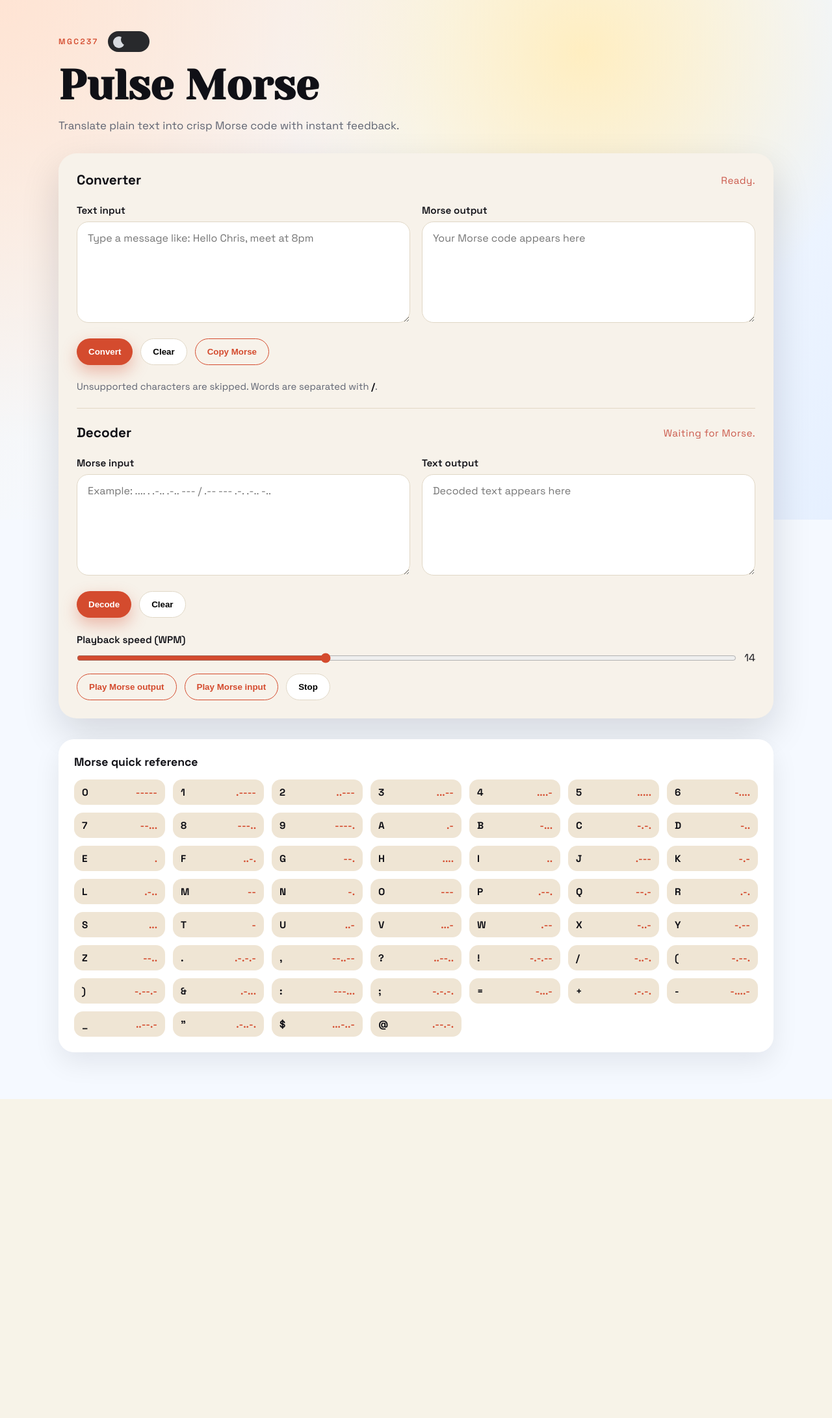
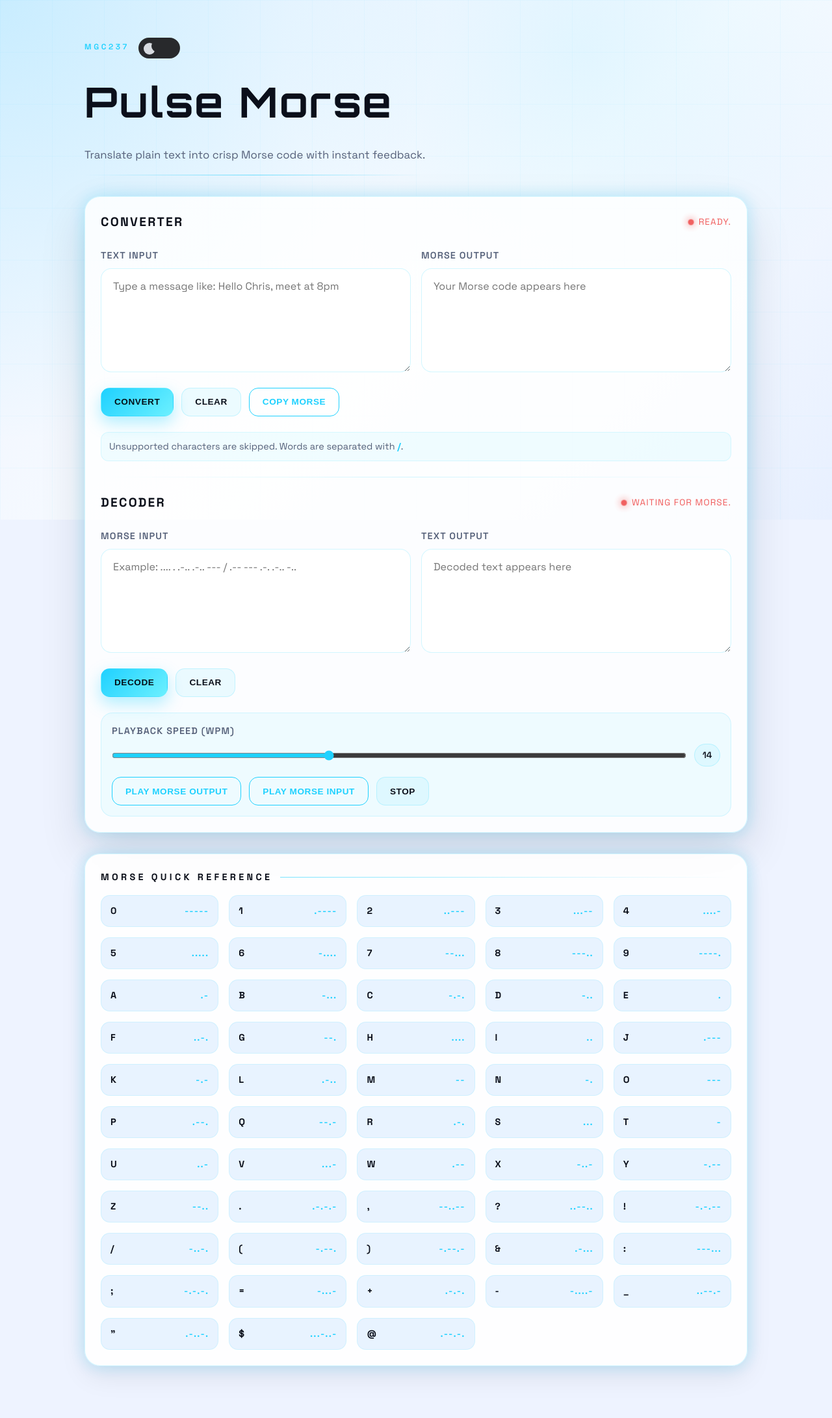
Before and after one commit to guimmamanna/Plus_Morse, a Flask app: page / in a window 1280 px wide. Shown: the whole page at 65% size. Before the commit the page ends 1692 px from the top, so only its background shows below. Run offline with Flask 3, Linux system fonts and the light colour scheme.

Commit message:
UI ammended

```diff
--- a/app/static/style.css
+++ b/app/static/style.css
@@ -1,37 +1,45 @@
-@import url("https://fonts.googleapis.com/css2?family=Space+Grotesk:wght@400;500;600;700&family=Yeseva+One&display=swap");
+@import url("https://fonts.googleapis.com/css2?family=Orbitron:wght@500;600;700&family=Space+Grotesk:wght@400;500;600;700&display=swap");
 
 :root {
   color-scheme: light;
-  --ink: #101016;
-  --muted: #5e6371;
-  --accent: #d44b2e;
-  --accent-dark: #b13b23;
-  --card: #f7f2ea;
-  --sand: #efe5d4;
-  --sky: #f5f9ff;
-  --surface: #ffffff;
-  --border: #e0d7c6;
-  --bg-gradient: radial-gradient(circle at top left, #ffe4d4 0%, transparent 45%),
-    radial-gradient(circle at 70% 10%, #ffeec1 0%, transparent 40%),
-    linear-gradient(135deg, #f7f2ea 0%, #f5f9ff 45%, #e6f0ff 100%);
-  --shadow: 0 24px 60px rgba(16, 16, 22, 0.14);
+  --ink: #0b0f1a;
+  --muted: #556079;
+  --accent: #1fd1ff;
+  --accent-dark: #0fb1dd;
+  --card: rgba(255, 255, 255, 0.82);
+  --sand: rgba(230, 242, 255, 0.9);
+  --sky: #eef3ff;
+  --surface: rgba(255, 255, 255, 0.9);
+  --border: rgba(31, 209, 255, 0.2);
+  --grid: rgba(31, 209, 255, 0.08);
+  --glow: 0 0 24px rgba(31, 209, 255, 0.25);
+  --bg-gradient: radial-gradient(circle at top left, rgba(31, 209, 255, 0.18) 0%, transparent 45%),
+    radial-gradient(circle at 70% 10%, rgba(111, 219, 255, 0.15) 0%, transparent 40%),
+    linear-gradient(135deg, #eef3ff 0%, #f7fbff 55%, #e8f0ff 100%);
+  --shadow: 0 30px 70px rgba(12, 26, 52, 0.14);
+  --space-1: 8px;
+  --space-2: 16px;
+  --space-3: 24px;
+  --space-4: 32px;
 }
 
 body.theme-dark {
   color-scheme: dark;
-  --ink: #f3f2f0;
-  --muted: #b7b3ae;
-  --accent: #ff8a5b;
-  --accent-dark: #f07044;
-  --card: #1e1a16;
-  --sand: #2b2420;
-  --sky: #0f0d0c;
-  --surface: #15110e;
-  --border: #3a2f28;
-  --bg-gradient: radial-gradient(circle at top left, rgba(255, 138, 91, 0.25) 0%, transparent 45%),
-    radial-gradient(circle at 70% 10%, rgba(255, 214, 128, 0.2) 0%, transparent 40%),
-    linear-gradient(135deg, #1c1714 0%, #0f0d0c 45%, #121416 100%);
-  --shadow: 0 24px 60px rgba(0, 0, 0, 0.45);
+  --ink: #e8f1ff;
+  --muted: #9fb1d1;
+  --accent: #2de2ff;
+  --accent-dark: #1cc1da;
+  --card: rgba(12, 18, 32, 0.85);
+  --sand: rgba(20, 32, 52, 0.9);
+  --sky: #070b14;
+  --surface: rgba(10, 16, 28, 0.9);
+  --border: rgba(45, 226, 255, 0.2);
+  --grid: rgba(45, 226, 255, 0.1);
+  --glow: 0 0 26px rgba(45, 226, 255, 0.35);
+  --bg-gradient: radial-gradient(circle at top left, rgba(45, 226, 255, 0.22) 0%, transparent 45%),
+    radial-gradient(circle at 70% 10%, rgba(125, 210, 255, 0.18) 0%, transparent 40%),
+    linear-gradient(135deg, #070b14 0%, #0a1020 55%, #0d1226 100%);
+  --shadow: 0 30px 70px rgba(0, 0, 0, 0.55);
 }
 
 * {
@@ -47,6 +55,7 @@ body {
   min-height: 100vh;
   display: flex;
   justify-content: center;
+  line-height: 1.6;
 }
 
 .background {
@@ -56,17 +65,28 @@ body {
   z-index: -1;
 }
 
+.background::before {
+  content: "";
+  position: absolute;
+  inset: 0;
+  background-image: linear-gradient(var(--grid) 1px, transparent 1px),
+    linear-gradient(90deg, var(--grid) 1px, transparent 1px);
+  background-size: 80px 80px;
+  opacity: 0.5;
+  pointer-events: none;
+}
+
 .app {
-  width: min(1100px, 92vw);
-  padding: 48px 0 72px;
+  width: min(1020px, 92vw);
+  padding: 56px 0 80px;
   display: grid;
-  gap: 32px;
+  gap: var(--space-4);
   animation: float-in 0.8s ease both;
 }
 
 .hero {
   display: grid;
-  gap: 14px;
+  gap: var(--space-2);
 }
 
 .tag-row {
@@ -78,36 +98,47 @@ body {
 
 .tag {
   text-transform: uppercase;
-  letter-spacing: 0.2em;
+  letter-spacing: 0.3em;
   font-size: 0.75rem;
   color: var(--accent);
   font-weight: 600;
 }
 
 .hero h1 {
-  font-family: "Yeseva One", serif;
-  font-size: clamp(2.4rem, 5vw, 4.3rem);
+  font-family: "Orbitron", sans-serif;
+  font-size: clamp(2.6rem, 5vw, 4.6rem);
+  letter-spacing: 0.04em;
 }
 
 .subtitle {
-  max-width: 560px;
+  max-width: 600px;
   color: var(--muted);
   font-size: 1.05rem;
+  line-height: 1.7;
+}
+
+.hero-divider {
+  height: 1px;
+  width: min(520px, 90%);
+  background: linear-gradient(90deg, transparent, var(--accent), transparent);
+  opacity: 0.6;
 }
 
 .panel {
   background: var(--card);
-  border-radius: 28px;
-  padding: 28px;
-  box-shadow: var(--shadow);
+  border-radius: 24px;
+  padding: var(--space-3);
+  border: 1px solid var(--border);
+  backdrop-filter: blur(18px);
+  box-shadow: var(--shadow), var(--glow);
   display: grid;
-  gap: 24px;
+  gap: var(--space-3);
   animation: lift-in 0.7s ease both;
 }
 
 .divider {
   height: 1px;
-  background: #e3d8c6;
+  background: linear-gradient(90deg, transparent, var(--border), transparent);
   border-radius: 999px;
 }
 
@@ -119,26 +150,42 @@ body {
 }
 
 .panel-header h2 {
-  font-size: 1.3rem;
+  font-size: 1.2rem;
+  letter-spacing: 0.12em;
+  text-transform: uppercase;
 }
 
 .status {
-  font-size: 0.95rem;
-  color: #c23a2b;
-  animation: status-pulse 1.4s ease-in-out infinite;
+  font-size: 0.85rem;
+  color: var(--status-color, #f05b5b);
+  display: inline-flex;
+  align-items: center;
+  gap: 8px;
+  letter-spacing: 0.08em;
+  text-transform: uppercase;
+}
+
+.status::before {
+  content: "";
+  width: 8px;
+  height: 8px;
+  border-radius: 50%;
+  background: currentColor;
+  box-shadow: 0 0 10px currentColor;
+  animation: status-pulse 1.5s ease-in-out infinite;
 }
 
 .status[data-tone="good"] {
-  color: #2f6f4e;
+  --status-color: #2fe2a1;
 }
 
 .status[data-tone="warn"] {
-  color: #c23a2b;
+  --status-color: #f05b5b;
 }
 
 .grid {
   display: grid;
-  gap: 18px;
+  gap: var(--space-2);
   grid-template-columns: repeat(auto-fit, minmax(240px, 1fr));
 }
 
@@ -149,24 +196,29 @@ body {
 
 label {
   font-weight: 600;
-  font-size: 0.95rem;
+  font-size: 0.9rem;
+  letter-spacing: 0.08em;
+  text-transform: uppercase;
+  color: var(--muted);
 }
 
 textarea {
   border: 1px solid var(--border);
-  border-radius: 18px;
-  padding: 14px 16px;
+  border-radius: 16px;
+  padding: 16px 18px;
   font-size: 1rem;
   font-family: "Space Grotesk", sans-serif;
   resize: vertical;
   background: var(--surface);
   color: var(--ink);
   min-height: 140px;
+  box-shadow: inset 0 0 0 1px transparent;
 }
 
 textarea:focus {
-  outline: 2px solid rgba(212, 75, 46, 0.25);
-  border-color: var(--accent);
+  outline: none;
+  border-color: rgba(31, 209, 255, 0.8);
+  box-shadow: 0 0 0 2px rgba(31, 209, 255, 0.25), var(--glow);
 }
 
 .actions {
@@ -177,7 +229,11 @@ textarea:focus {
 
 .audio-controls {
   display: grid;
-  gap: 14px;
+  gap: var(--space-2);
+  padding: var(--space-2);
+  border-radius: 18px;
+  background: rgba(31, 209, 255, 0.06);
+  border: 1px solid rgba(31, 209, 255, 0.15);
 }
 
 .range-row {
@@ -191,29 +247,46 @@ input[type="range"] {
   accent-color: var(--accent);
 }
 
+#speed-value {
+  min-width: 40px;
+  text-align: center;
+  padding: 6px 10px;
+  border-radius: 999px;
+  border: 1px solid var(--border);
+  background: rgba(31, 209, 255, 0.08);
+  font-weight: 600;
+  font-size: 0.85rem;
+}
+
 .btn {
-  border: none;
-  padding: 12px 18px;
-  border-radius: 999px;
+  border: 1px solid transparent;
+  height: 44px;
+  padding: 0 20px;
+  border-radius: 14px;
   font-weight: 600;
   cursor: pointer;
-  transition: transform 0.2s ease, box-shadow 0.2s ease, background 0.2s ease;
+  letter-spacing: 0.04em;
+  text-transform: uppercase;
+  font-size: 0.85rem;
+  transition: transform 0.2s ease, box-shadow 0.2s ease, background 0.2s ease,
+    border-color 0.2s ease;
 }
 
 .btn.primary {
-  background: var(--accent);
-  color: #fff;
-  box-shadow: 0 10px 24px rgba(212, 75, 46, 0.35);
+  background: linear-gradient(135deg, var(--accent), #6cf0ff);
+  color: #041018;
+  box-shadow: 0 10px 24px rgba(31, 209, 255, 0.35);
 }
 
 .btn.primary:hover {
   background: var(--accent-dark);
-  transform: translateY(-2px) scale(1.01);
+  transform: translateY(-2px);
 }
 
 .btn.ghost {
-  background: var(--surface);
+  background: rgba(31, 209, 255, 0.08);
   border: 1px solid var(--border);
+  color: var(--ink);
 }
 
 .btn.outline {
@@ -224,24 +297,31 @@ input[type="range"] {
 
 .btn:hover {
   transform: translateY(-2px);
+  box-shadow: var(--glow);
 }
 
 .note {
-  font-size: 0.92rem;
+  font-size: 0.9rem;
   color: var(--muted);
+  padding: 10px 12px;
+  border-radius: 12px;
+  background: rgba(31, 209, 255, 0.06);
+  border: 1px solid rgba(31, 209, 255, 0.12);
 }
 
 .note span {
   font-weight: 700;
-  color: var(--ink);
+  color: var(--accent);
 }
 
 .legend {
   background: var(--surface);
   border-radius: 24px;
   padding: 24px;
-  box-shadow: 0 16px 40px rgba(16, 16, 22, 0.08);
+  box-shadow: 0 16px 40px rgba(16, 16, 22, 0.08), var(--glow);
   animation: lift-in 0.8s ease both;
+  border: 1px solid var(--border);
+  backdrop-filter: blur(18px);
 }
 
 /* From Uiverse.io by Madflows */
@@ -249,6 +329,7 @@ input[type="range"] {
   position: relative;
   width: 64px;
   height: 32px;
+  margin-top: 2px;
   --light: #d8dbe0;
   --dark: #28292c;
   --link: rgb(27, 129, 112);
@@ -302,35 +383,50 @@ input[type="range"] {
 }
 
 .legend h3 {
-  font-size: 1.1rem;
+  font-size: 0.9rem;
+  letter-spacing: 0.3em;
+  text-transform: uppercase;
+  display: flex;
+  align-items: center;
+  gap: 12px;
   margin-bottom: 16px;
+}
+
+.legend h3::after {
+  content: "";
+  flex: 1;
+  height: 1px;
+  background: linear-gradient(90deg, var(--accent), transparent);
+  opacity: 0.6;
 }
 
 .legend-grid {
   display: grid;
-  grid-template-columns: repeat(auto-fit, minmax(140px, 1fr));
-  gap: 12px;
+  grid-template-columns: repeat(auto-fit, minmax(180px, 1fr));
+  gap: 16px;
 }
 
 .legend-item {
   background: var(--sand);
   border-radius: 14px;
-  padding: 10px 12px;
+  padding: 12px 14px;
   display: flex;
   justify-content: space-between;
   font-weight: 600;
-  font-size: 0.95rem;
+  font-size: 0.9rem;
   transition: transform 0.2s ease, box-shadow 0.2s ease;
+  border: 1px solid rgba(31, 209, 255, 0.12);
 }
 
 .legend-item span {
   color: var(--accent);
   font-family: "Space Grotesk", sans-serif;
+  letter-spacing: 0.08em;
 }
 
 .legend-item:hover {
   transform: translateY(-2px);
-  box-shadow: 0 6px 14px rgba(16, 16, 22, 0.12);
+  box-shadow: 0 10px 22px rgba(12, 26, 52, 0.2), var(--glow);
 }
 
 .panel-header,
@@ -417,11 +513,11 @@ input[type="range"] {
 @keyframes status-pulse {
   0%,
   100% {
-    opacity: 0.55;
-    letter-spacing: 0.01em;
+    transform: scale(0.9);
+    opacity: 0.6;
   }
   50% {
+    transform: scale(1.15);
     opacity: 1;
-    letter-spacing: 0.04em;
   }
 }
--- a/app/templates/index.html
+++ b/app/templates/index.html
@@ -21,6 +21,7 @@
         </div>
         <h1>Pulse Morse</h1>
         <p class="subtitle">Translate plain text into crisp Morse code with instant feedback.</p>
+        <div class="hero-divider" aria-hidden="true"></div>
       </header>
 
       <section class="panel">
```
